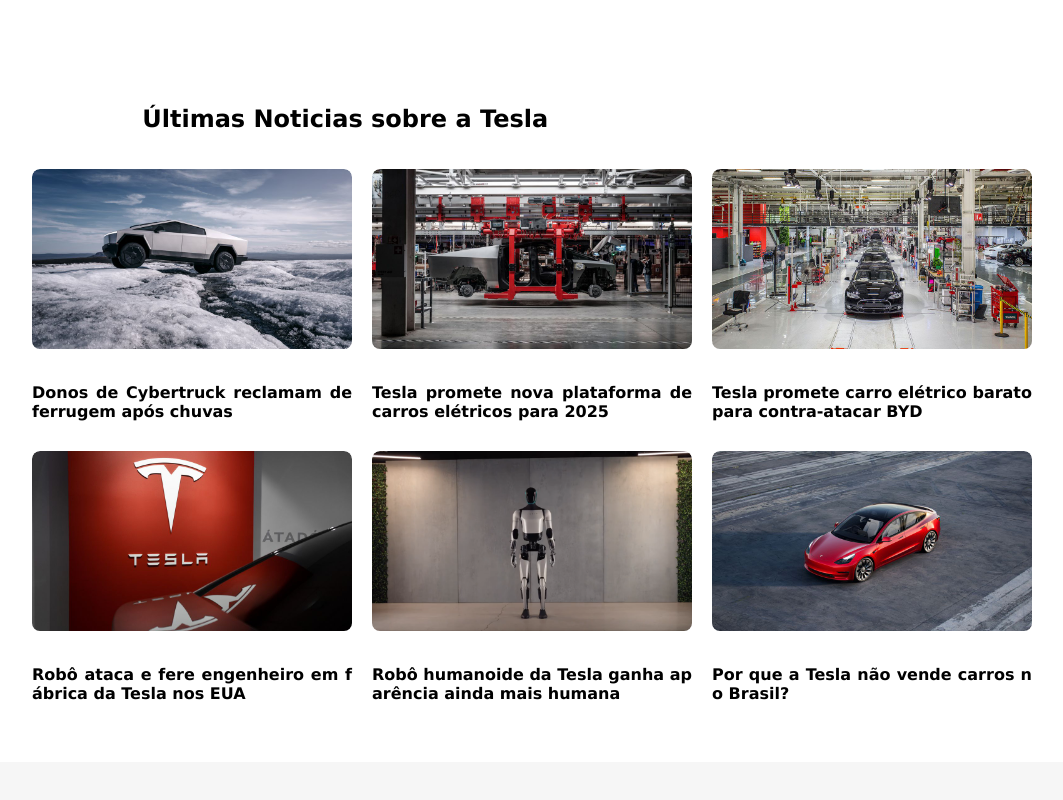
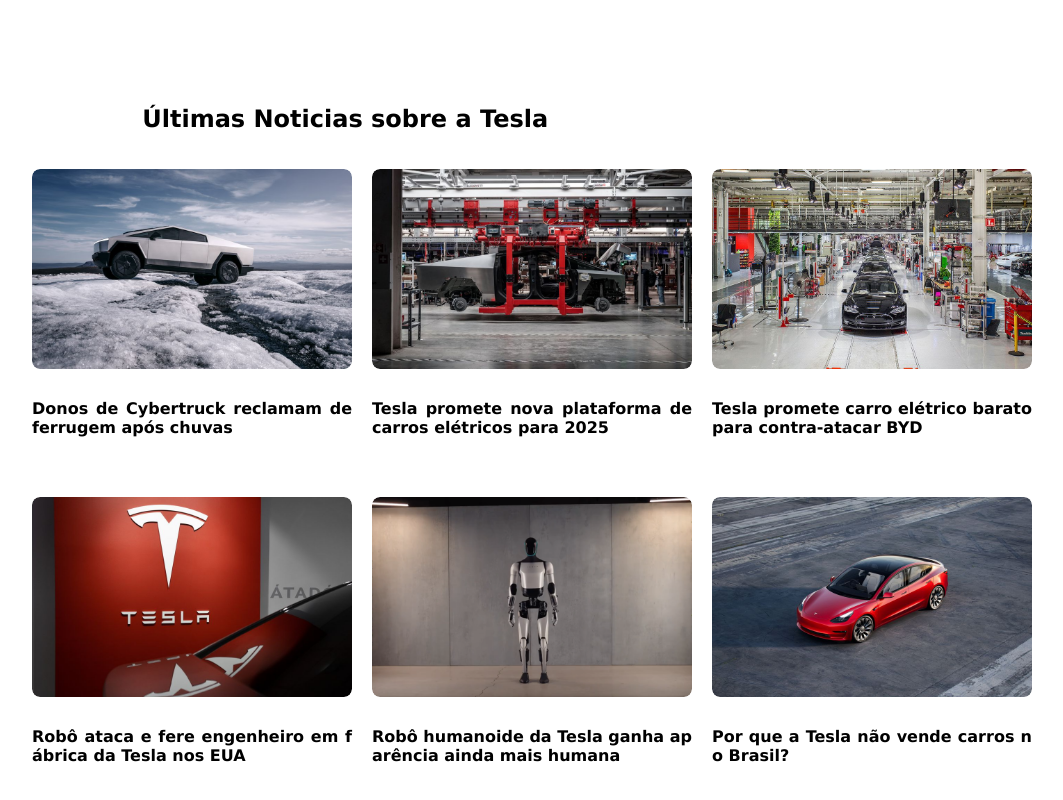
Before and after one commit to PdroOlive/html-projetos, a plain HTML site: page projeto-new/index.html in a window 1280 px wide. Shown: the part 1635-2435 px from the top of the page, without its empty margins (108-1171 px from the left). Before the commit the page ends 2397 px from the top, so only its background shows below. Drawn offline with Linux system fonts and the light colour scheme.

Commit message:
Update style.css

```diff
--- a/projeto-new/styles/style.css
+++ b/projeto-new/styles/style.css
@@ -122,6 +122,13 @@
     margin-bottom: 1.5em;
 }
 
+aside
+{
+    display: flex;
+    flex-direction: column;
+    gap: 30px;
+}
+
 
 #sessao1
 {
@@ -139,20 +146,26 @@
 
 .img
 {
+    height: 200px;
     overflow: hidden;
+    border-radius: 8px;
     margin-bottom: 30px;
-    border-radius: 8px;
-
 }
 
 
 .noticia-imagem
 {
-    width: 100%;
     height: 100%;
     object-fit: cover;
     border-radius: 8px;
     transition: transform 0.5s;
+
+}
+
+
+.noticia-imagem:hover
+{
+    transform: scale(1.15);
 
 }
 
@@ -171,11 +184,6 @@
 
 }
 
-.noticia-imagem:hover
-{
-    transform: scale(1.1);
-
-}
 .noticia-link:hover
 {
     color: rgb(99, 99, 99);
```
